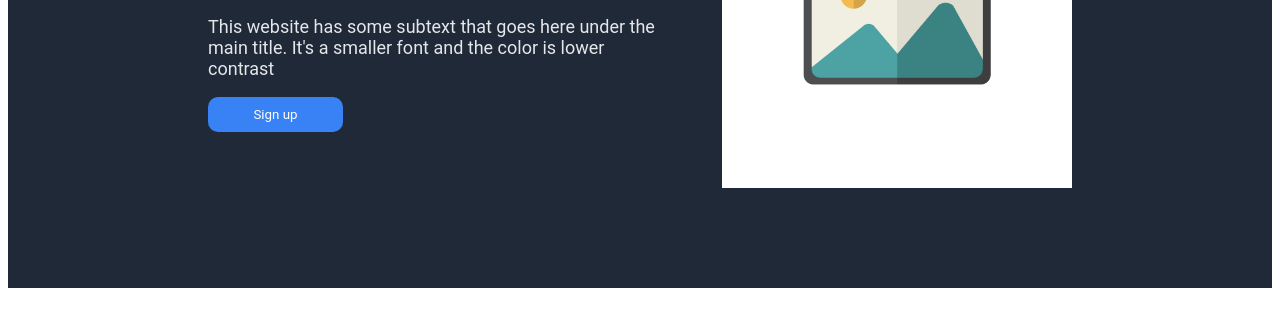
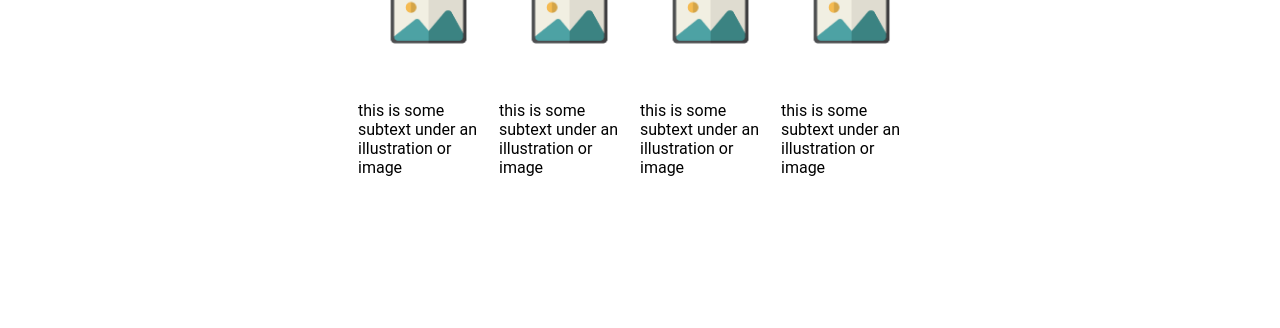
Before and after one commit to Shanik7003/git-practice, a plain HTML site: page index.html in a window 1280 px wide. Shown: the part 346-674 px from the top of the page. Drawn offline with Linux system fonts and the light colour scheme.

Commit message:
comente section 2

```diff
--- a/index.html
+++ b/index.html
@@ -19,14 +19,14 @@
             </div>
         </div>
 
-        <div class="section2">
+        <!-- <div class="section2">
             <div>
                 <h1 class="mainText">This website is awesome</h1>
                 <p class="secondaryText">This website has some subtext that goes here under the main title. It's a smaller font and the color is lower contrast</p>
                 <button>Sign up</button>
             </div>
             <img src="27002.jpg" alt="">
-        </div>
+        </div> -->
     </div>
 
     <div class="secondBox">
```
